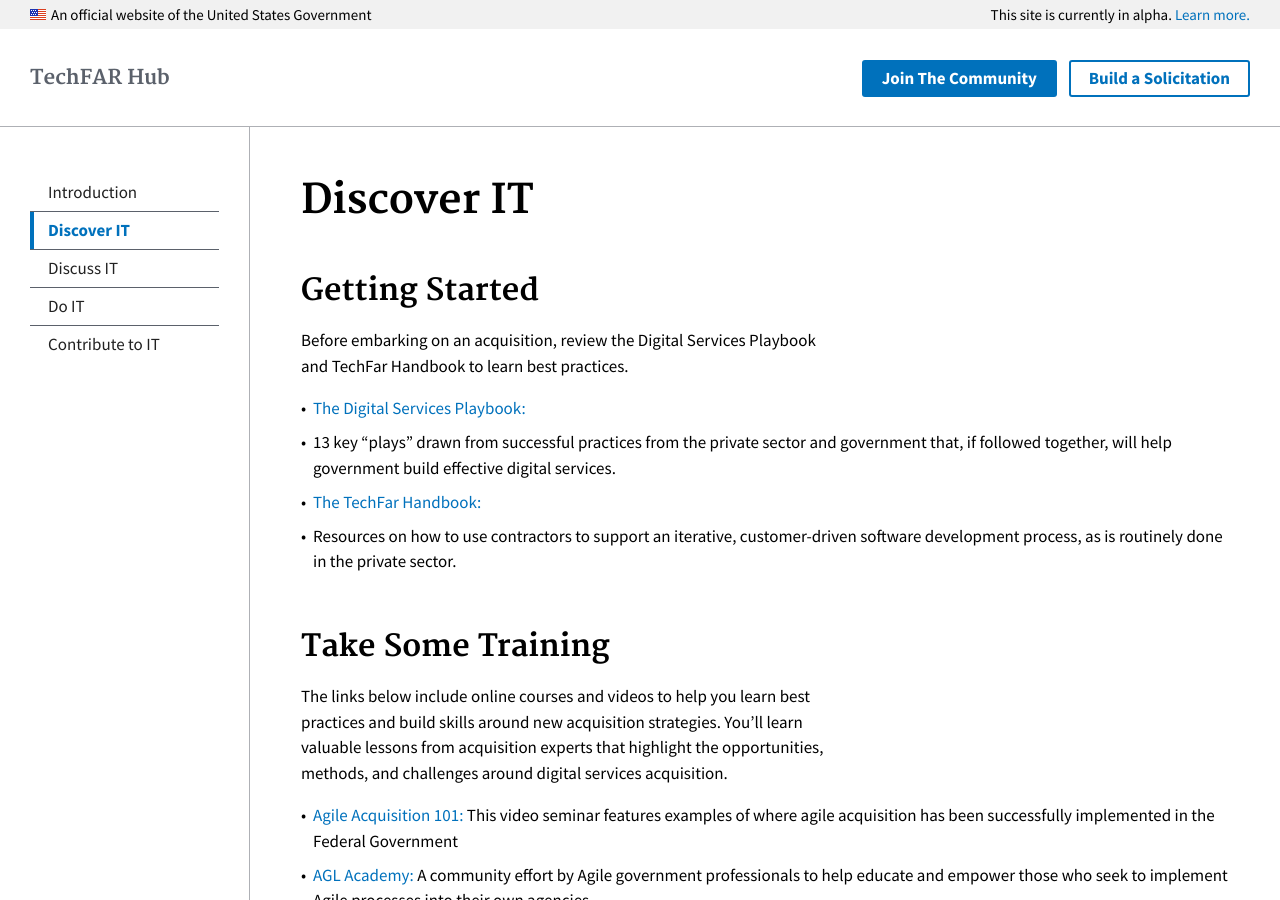
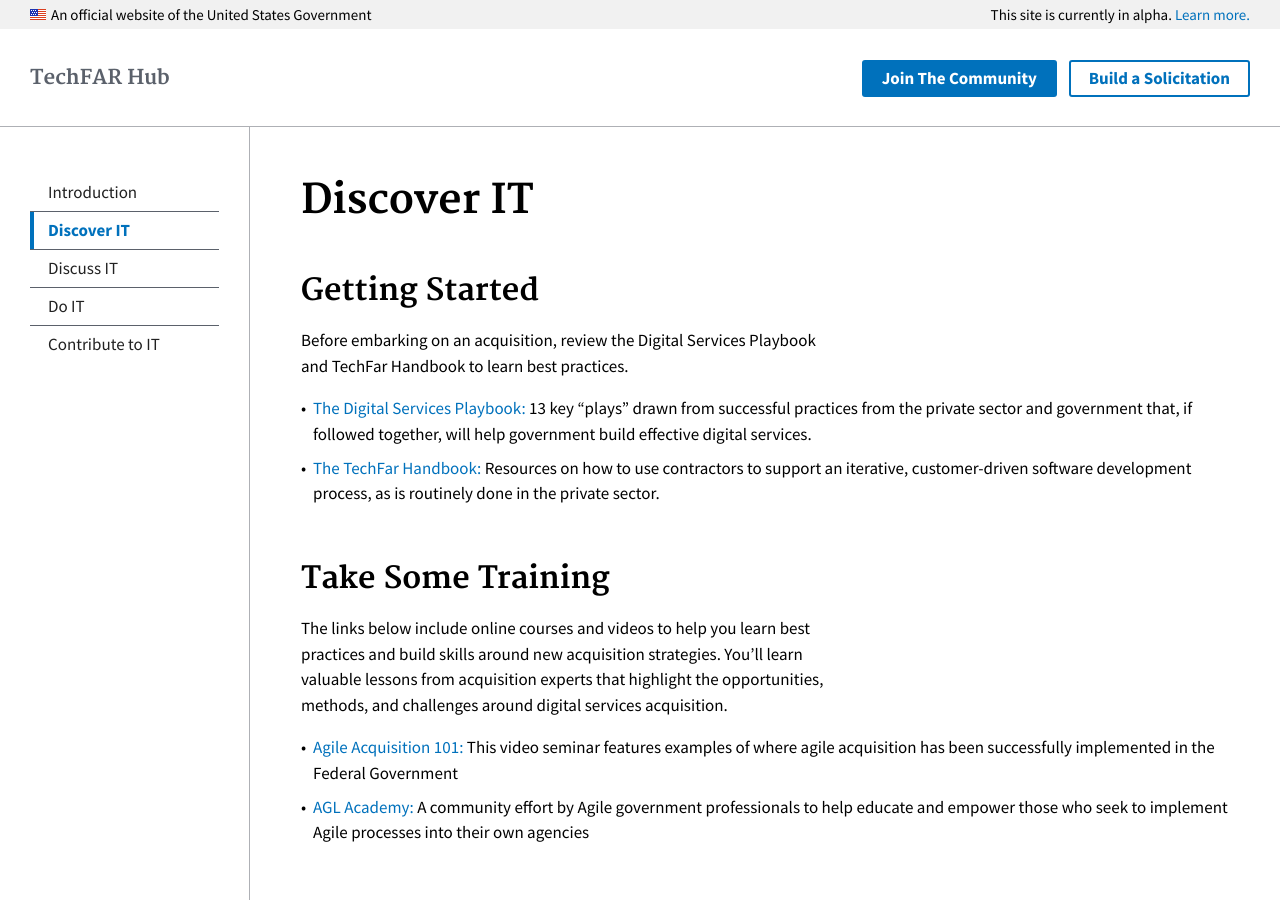
Before and after one commit to usds/techfar-hub, a Jekyll site: the page built from _topics/1_discover-it.md, in a window 1280 px wide and 900 px high. Built offline with Jekyll 4.4.1, drawn with Linux system fonts in a browser that asks for light colours.

Commit message:
Fixed format

```diff
--- a/_topics/1_discover-it.md
+++ b/_topics/1_discover-it.md
@@ -9,10 +9,8 @@
 
 Before embarking on an acquisition, review the Digital Services Playbook and TechFar Handbook to learn best practices.
 
-- [The Digital Services Playbook:](https://playbook.cio.gov){:target="_blank"}
--   13 key “plays” drawn from successful practices from the private sector and government that, if followed together, will help government build effective digital services.
-- [The TechFar Handbook:](https://playbook.cio.gov/techFAR){:target="_blank"}
--   Resources on how to use contractors to support an iterative, customer-driven software development process, as is routinely done in the private sector.
+- [The Digital Services Playbook:](https://playbook.cio.gov){:target="_blank"} 13 key “plays” drawn from successful practices from the private sector and government that, if followed together, will help government build effective digital services.
+- [The TechFar Handbook:](https://playbook.cio.gov/techFAR){:target="_blank"} Resources on how to use contractors to support an iterative, customer-driven software development process, as is routinely done in the private sector.
 
 
 ## Take Some Training
```
